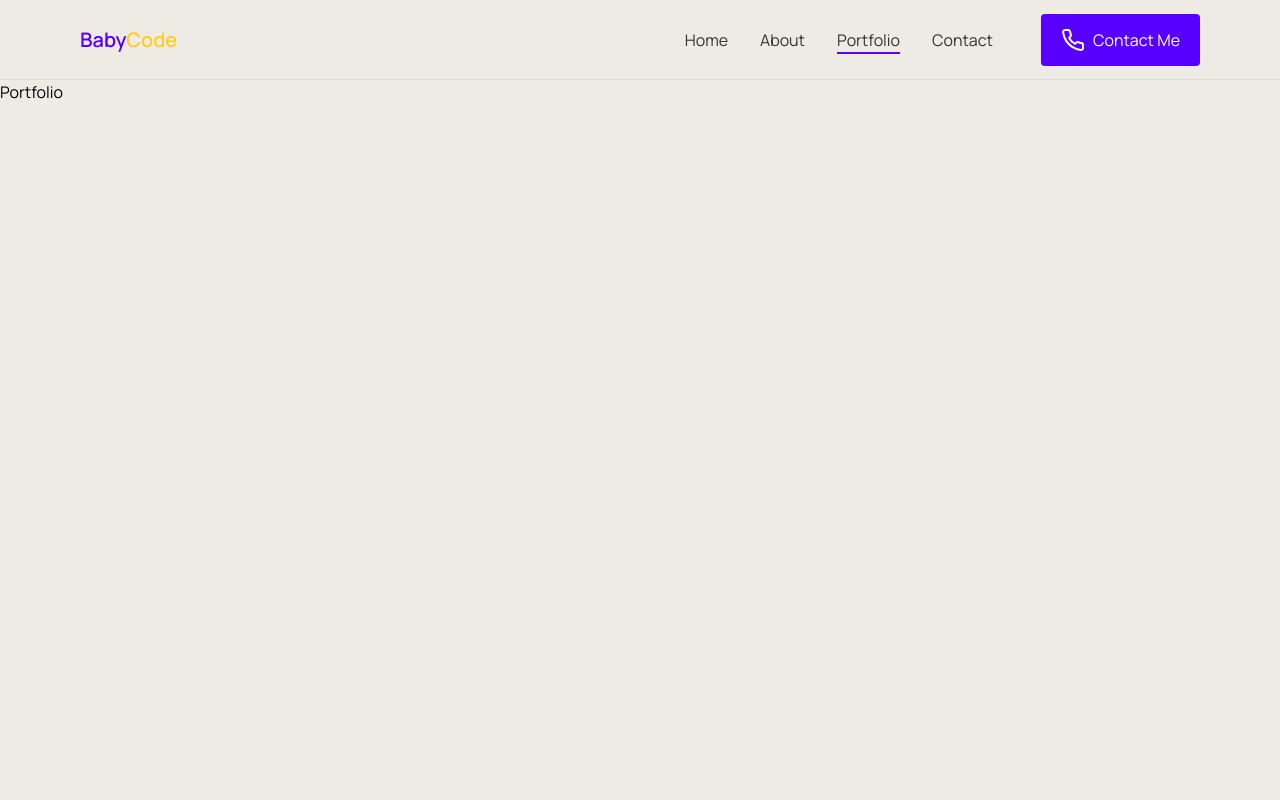
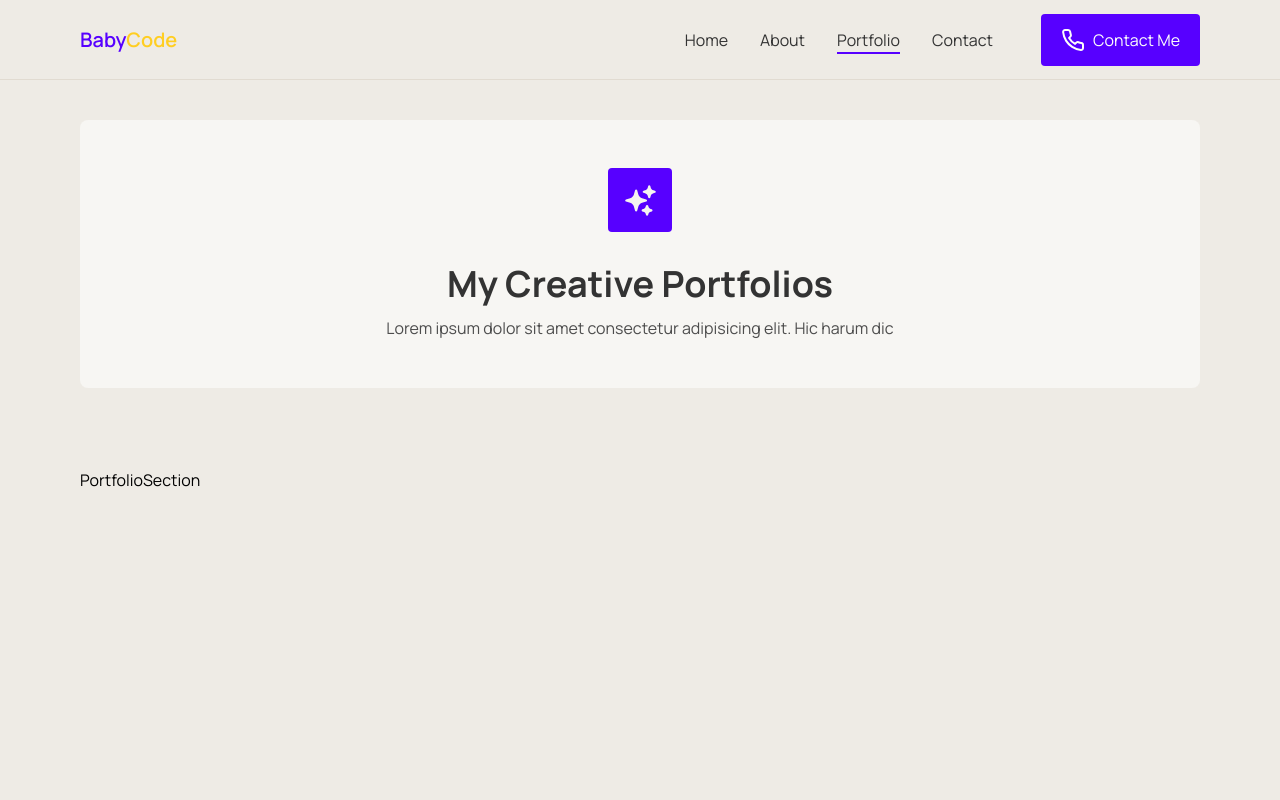
Before and after one commit to cheang120/portfolio, a Next.js app: page /portfolio in a window 1280 px wide. Shown: the top 800 px of the page. Built offline with nearby package versions, Linux system fonts and the light colour scheme.

Commit message:
portfolio page

```diff
--- a/app/(root)/portfolio/page.tsx
+++ b/app/(root)/portfolio/page.tsx
@@ -1,4 +1,6 @@
+import PortfolioSection from '@/components/PortfolioSection'
 import { Metadata } from 'next'
+import Image from 'next/image'
 import React from 'react'
 
 export const metadata: Metadata = {
@@ -7,9 +9,19 @@ export const metadata: Metadata = {
 
 const page = () => {
   return (
-    <div>
-      Portfolio
-    </div>
+    <>
+      <section className='max-width section-padding'>
+        <div className='box text-center flex flex-col items-center gap-3'>
+            <div className='w-16 h-16 rounded bg-purple flex items-center justify-center flex-shrink-0 mb-5'>
+                <Image src={"/icons/stars.svg"} alt="icon" width={35} height={35}/>
+            </div>
+            <h2 className='text-grey-700'>My Creative Portfolios</h2>
+            <p className='text-grey-600'>Lorem ipsum dolor sit amet consectetur adipisicing elit. Hic harum dic</p>
+        </div>
+      </section>
+
+      <PortfolioSection data={[]} title={''} />
+    </>
   )
 }
 
--- /dev/null
+++ b/components/PortfolioSection.tsx
@@ -0,0 +1,31 @@
+"use client"
+import { portfolios } from '@/constants'
+import { useWindowSize } from '@/hooks/useWindowsSize';
+import React, { useEffect, useRef, useState } from 'react'
+import {Swiper, SwiperSlide} from "swiper/react"
+import { Swiper as SwiperType} from "swiper"
+import 'swiper/swiper-bundle.css';
+
+
+const PortfolioSection = ({data,title}:{data:typeof portfolios;title:string}) => {
+    const swiperRef = useRef<SwiperType>()
+    const [slidesPerView, serSlidePerview] = useState(3)
+    const {width} = useWindowSize()
+    useEffect(() => {
+        if (width <768) {
+            serSlidePerview(1)
+        } else if (width < 1268) {
+            serSlidePerview(2)
+        } else {
+            serSlidePerview(3)
+        }
+    },[width])
+
+    return (
+    <div className='max-width section-padding'>
+      PortfolioSection
+    </div>
+  )
+}
+
+export default PortfolioSection
--- a/components/TestimonialSection.tsx
+++ b/components/TestimonialSection.tsx
@@ -5,7 +5,6 @@ import { reviews } from '@/constants'
 import { ChevronLeft, ChevronRight, Star } from 'lucide-react'
 import {Swiper, SwiperSlide} from "swiper/react"
 import { Swiper as SwiperType} from "swiper"
-
 import 'swiper/swiper-bundle.css';
 import { useWindowSize } from '@/hooks/useWindowsSize'
 
```
